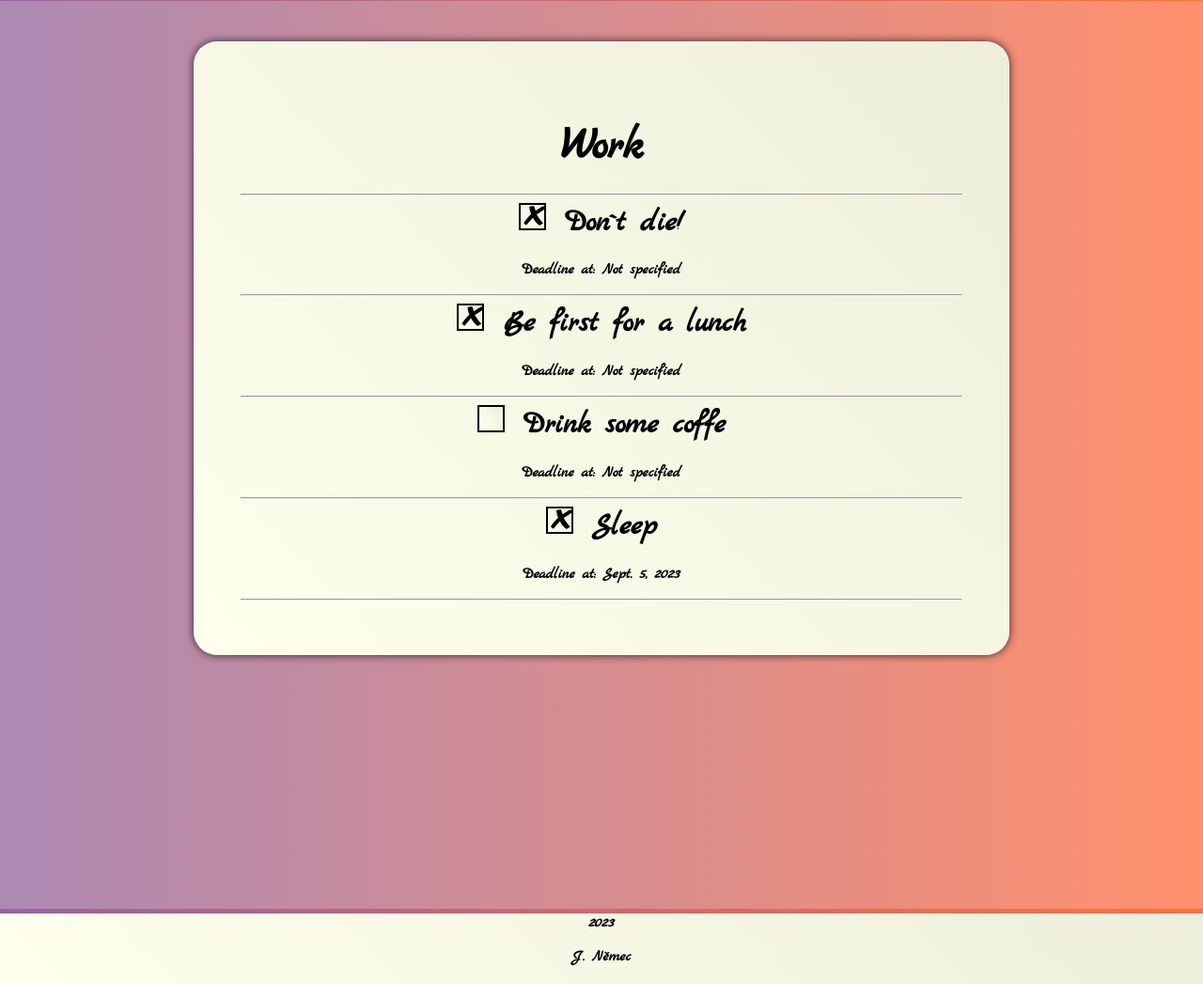
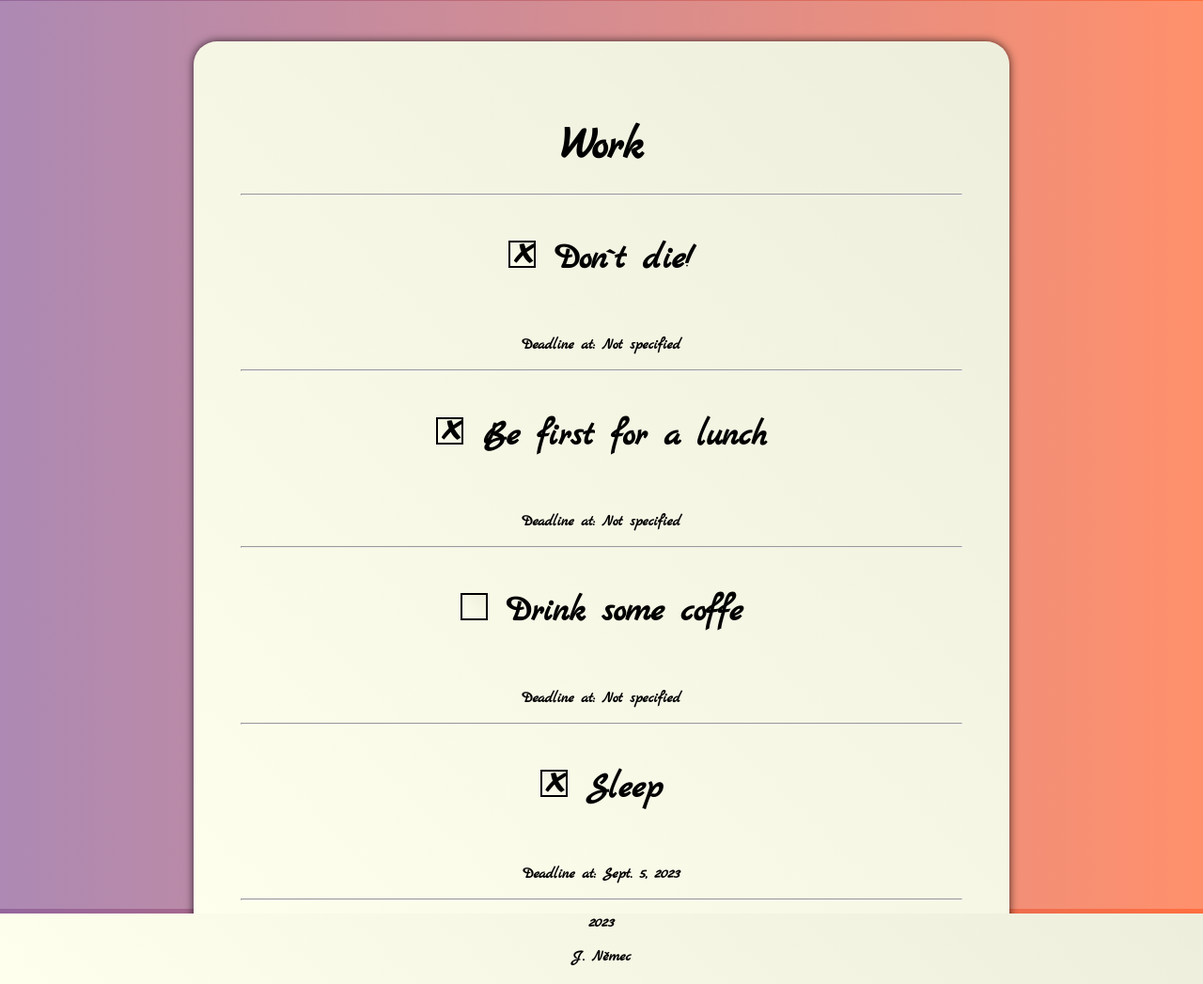
Before and after one commit to jnemec91/django-todo, a Django app: a page that uses todo_list/templates/todo_list/detail.html in a window 1280 px wide. Shown: the part 82-1129 px from the top of the page at 94% size. Run offline with Django 4.2, Linux system fonts and the light colour scheme; data comes from the database, SQL or seed files in the repository; both versions use the stored data as it was before the commit.

Commit message:
Edit styling of .sticker divs, edit styling of checkboxes.
db changes

```diff
--- a/todo_list/static/todo_list/css/checkbox.css
+++ b/todo_list/static/todo_list/css/checkbox.css
@@ -8,6 +8,7 @@
     font-family: 'Marck Script', 'cursive';
     font-size: 1.5em;
     color: var(--font-color);
+    user-select: none;
 }
 
 .mark{
--- a/todo_list/static/todo_list/css/main.css
+++ b/todo_list/static/todo_list/css/main.css
@@ -173,6 +173,10 @@ body{
 
 .sticker li{
     font-size: 2em;
+}
+
+.sticker li h3{
+    display: inline-block;
 }
 
 .sticker input{
--- a/todo_list/templates/todo_list/detail.html
+++ b/todo_list/templates/todo_list/detail.html
@@ -31,7 +31,7 @@
                             <input type="checkbox" id="field_{{ field.id }}" {% if field.checked %}checked{% endif %} hidden disabled>
                             <span class="mark"></span>
                         </label>
-                        {{field.name}}
+                        <h3>{{field.name}}</h3>
                     </li>
                 <p style="font-size:1.3em;">{{ field.text }}</p>
                     <p>Deadline at: {{ field.deadline_at|is_null_or_false }}</p>
--- a/todo_list/templates/todo_list/index.html
+++ b/todo_list/templates/todo_list/index.html
@@ -56,7 +56,7 @@
                                 <input type="checkbox" onclick="check_task('{% url 'todo_list_app:check_task' todo_field_id=field.id %}')" name="field_{{ field.id }}" id="field_{{ field.id }}" {% if field.checked %}checked{% endif %} hidden>
                                 <span class="mark"></span>
                             </label>
-                            {{field.name}}
+                            <h3>{{field.name}}</h3>
                         </li>
                     <p style="font-size:1.3em;">{{ field.text }}</p>
                         <p>Deadline at: {{ field.deadline_at|is_null_or_false }}</p>
--- a/todo_list/todo_list/settings.py
+++ b/todo_list/todo_list/settings.py
@@ -105,6 +105,10 @@ AUTH_PASSWORD_VALIDATORS = [
     },
 ]
 
+#email settings
+EMAIL_BACKEND = "django.core.mail.backends.filebased.EmailBackend"
+EMAIL_FILE_PATH = BASE_DIR / "sent_emails"
+
 #Login settings
 LOGIN_URL = '/login/'
 
```
Also changed, not shown: todo_list/db_test.sqlite3 (deleted), 1 other file.
